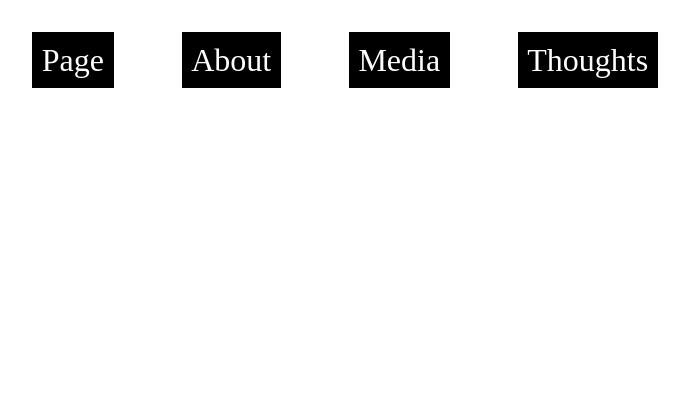
After one commit to CarelessCourage/CarelessCourage-, a PHP site: page /html/test.html in a window 1280 px wide. The commit adds this page. Shown: the top 420 px of the page, without its empty margins (295-984 px from the left). Run offline with PHP 8.4, Linux system fonts and the light colour scheme.

Commit message:
updated the user page to have tabs and a horisontal banner. vertical banner design pending.

```diff
--- /dev/null
+++ b/css/test.css
@@ -0,0 +1,22 @@
+#user-tabs{
+    width: 43.1em;
+    margin: auto;
+    padding: 0;
+    margin-bottom: -2em;
+    margin-top: 2em;
+}
+
+#user-tabs li{
+    margin: auto;
+    display: inline-block;
+    margin-right:  1em;
+    margin-left: 1em;
+    font-size: 2em;
+    color: white;
+}
+
+#user-tabs li div{
+    margin: auto;
+    background-color: black;
+    padding: .3em;
+}
--- /dev/null
+++ b/html/test.html
@@ -0,0 +1,8 @@
+<link rel="stylesheet" href="../css/test.css" type="text/css">
+
+<ul id="user-tabs">
+    <li><div>Page</div></li>
+    <li><div>About</div></li>
+    <li><div>Media</div></li>
+    <li><div>Thoughts</div></li>
+</ul>
```
Also changed, not shown: css/user_page.css (+13 -2 lines), html/user_page.html (+6 -2 lines).
